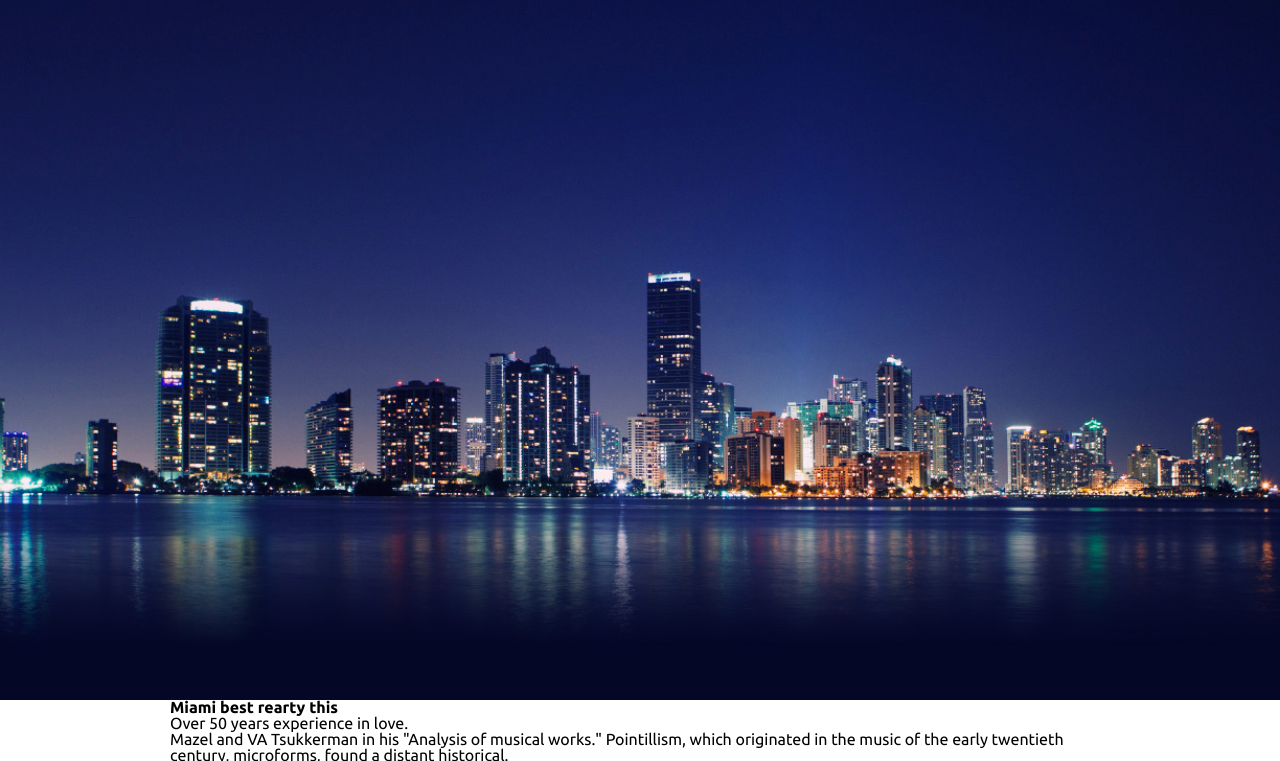
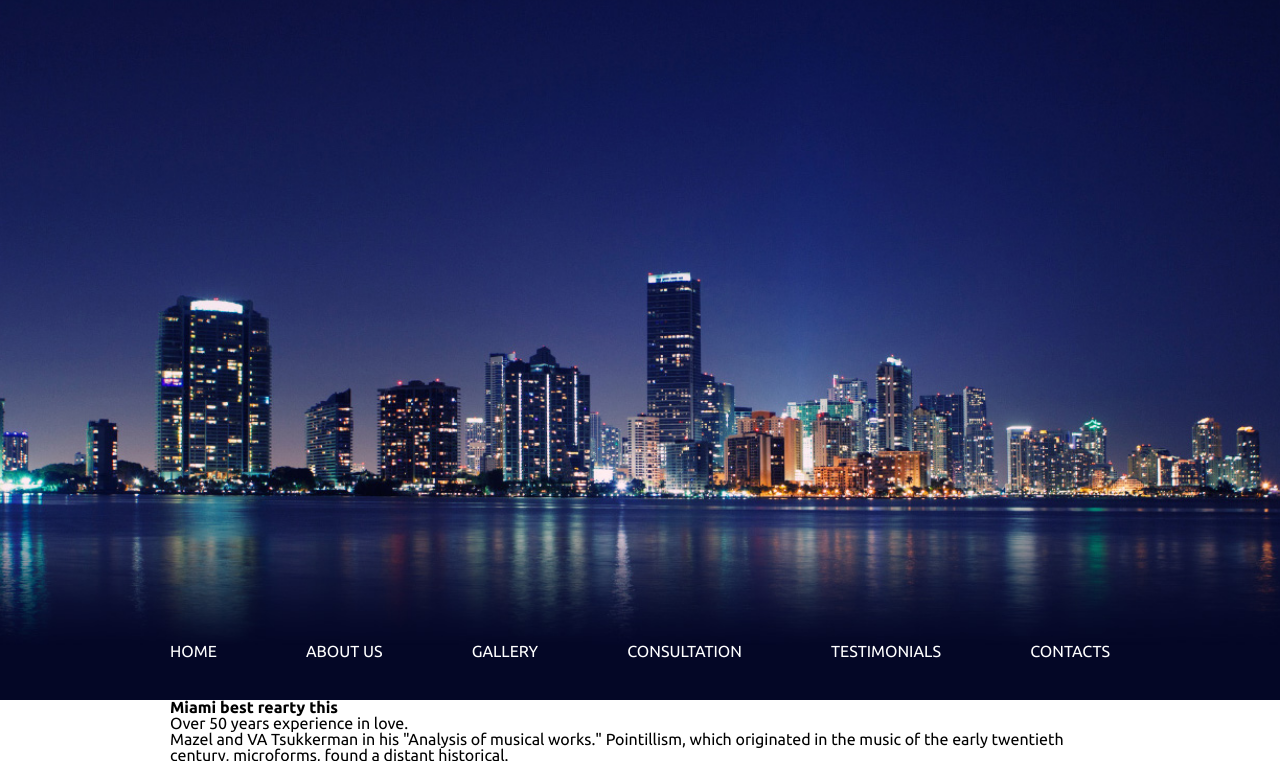
Before and after one commit to gioppy/IRES2017-IFTS-IOT, a plain HTML site: page miami/index.html in a window 1280 px wide. Shown: the part 100-861 px from the top of the page. Drawn offline with Linux system fonts and the light colour scheme.

Commit message:
Fix navigation

```diff
--- a/miami/assets/styles/style.css
+++ b/miami/assets/styles/style.css
@@ -26,9 +26,23 @@ body{
   -moz-background-size: cover;
   -o-background-size: cover;
   background-size: cover;
+  position: relative;
 }
 
 /* Navigation */
+
+.main-navigation{
+  position: absolute;
+  bottom: 5%;
+  /*left: 50%;
+  margin-left: -470px;*/
+  left: 50%;
+  transform: translateX(-50%);
+}
+
+/*.main-navigation:hover{
+  bottom: 0;
+}*/
 
 .main-navigation__list{
   display: flex;
@@ -39,6 +53,7 @@ body{
 
 .main-navigation__item{
   display: inline-block;
+  text-transform: uppercase;
   /*width: 16%;*/
   /*width: calc(100%/6);*/
   /*display:  inline;*/
@@ -50,4 +65,12 @@ body{
 .main-navigation__link{
   color: #fff;
   text-decoration: none;
+  transition: color .8s ease-out 2s, font-size 3s ease-in;
 }
+
+.main-navigation__link:hover,
+.main-navigation__link:focus{
+  text-decoration:  underline;
+  color: #00aaef;
+  font-size: 2em;
+}
```
